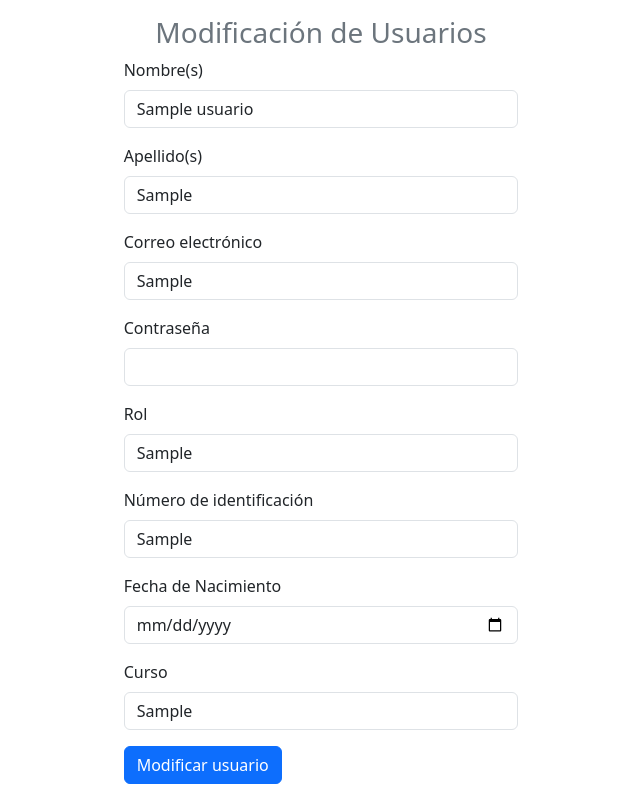
After one commit to Yaguma14/ProyectoSistemas, a PHP site: page /modificar_usuario.php?id=1 in a window 1280 px wide. The commit adds this page. Shown: the whole page, without its empty margins (319-959 px from the left). Run offline with PHP 8.4, Linux system fonts and the light colour scheme; tables that the repository leaves empty or names only in its code hold one stand-in row (values such as "Sample post"); data that the repository does not hold is empty.

Commit message:
Add files via upload

```diff
--- a/conexion.php
+++ b/conexion.php
@@ -1,13 +1,11 @@
 <?php
-$host = "localhost";
-$usuario = "root";
-$contraseña = "";
-$base_datos = "sistema_votaciones";  // Nombre de la base de datos
 
-$conexion = new mysqli($host, $usuario, $contraseña, $base_datos);
+$conexion = new mysqli("localhost","root","","sistema_votaciones");
 
-// Verificar si hay error de conexión
 if ($conexion->connect_error) {
     die("Conexión fallida: " . $conexion->connect_error);
 }
+
+$conexion->set_charset("utf8")
+
 ?>
--- /dev/null
+++ b/modificar_producto_boton.php
@@ -0,0 +1,30 @@
+<?php
+
+if (!empty($_POST["btnModificar"])){
+    if (!empty($_POST["nombre"]) and !empty($_POST["apellido"]) and !empty($_POST["correo"]) and !empty($_POST["contraseña"]) and !empty($_POST["rol"]) and !empty($_POST["numero_identificacion"]) and !empty($_POST["fecha_nacimiento"]) and !empty($_POST["curso"])) {
+
+    $id=$_POST["id"];
+    $nombre=$_POST["nombre"];
+    $apellido=$_POST["apellido"];
+    $correo=$_POST["correo"];
+    $contraseña=$_POST["contraseña"];
+    $rol=$_POST["rol"];
+    $numero_identificacion=$_POST["numero_identificacion"];
+    $fecha_nacimiento=$_POST["fecha_nacimiento"];
+    $curso=$_POST["curso"];
+
+    $sql=$conexion->query("update usuarios set nombre ='$nombre', apellido ='$apellido', correo = '$correo', contraseña = '$contraseña', rol = '$rol', numero_identificacion = '$numero_identificacion', fecha_nacimiento = '$fecha_nacimiento', curso = '$curso' where id = $id");
+
+    if ($sql==1) {
+        header("location:index.php");
+    } else {
+        echo "<div class='alert alert-danger'>Error al modificar producto.</div>";
+    }
+
+
+    }else {
+        echo "<div class='alert alert-warning'>Rellene los campos vacíos.</div>";
+    }
+}
+
+?>
--- /dev/null
+++ b/modificar_usuario.php
@@ -0,0 +1,68 @@
+<?php
+
+include "modelo/conexion.php";
+
+$id = $_GET["id"];
+
+$sql = $conexion->query(" select * from usuarios where id=$id ");
+
+?>
+<!DOCTYPE html>
+<html lang="en">
+
+<head>
+    <meta charset="UTF-8">
+    <meta name="viewport" content="width=device-width, initial-scale=1.0">
+    <title>Modificación de usuarios</title>
+    <link href="https://cdn.jsdelivr.net/npm/bootstrap@5.3.3/dist/css/bootstrap.min.css" rel="stylesheet" integrity="sha384-QWTKZyjpPEjISv5WaRU9OFeRpok6YctnYmDr5pNlyT2bRjXh0JMhjY6hW+ALEwIH" crossorigin="anonymous">
+</head>
+
+<body>
+    <form class="col-4 p-3 m-auto" method="POST">
+        <h3 class="text-center text-secondary">Modificación de Usuarios</h3>
+        <input type="hidden" name="id" value="<?= $_GET["id"]?>">
+        <?php
+        include "controlador/modificar_producto_boton.php";
+        while ($datos = $sql->fetch_object()) { ?>
+            <div class="mb-3">
+                <label for="exampleInputEmail1" class="form-label">Nombre(s)</label>
+                <input type="text" class="form-control" name="nombre" value="<?= $datos->nombre?>">
+            </div>
+            <div class="mb-3">
+                <label for="exampleInputPassword1" class="form-label">Apellido(s)</label>
+                <input type="text" class="form-control" name="apellido" value="<?= $datos->apellido?>">
+            </div>
+            <div class="mb-3">
+                <label for="exampleInputPassword1" class="form-label">Correo electrónico</label>
+                <input type="text" class="form-control" name="correo" value="<?= $datos->correo?>">
+            </div>
+            <div class="mb-3">
+                <label for="exampleInputPassword1" class="form-label">Contraseña</label>
+                <input type="text" class="form-control" name="contraseña" value="<?= $datos->contraseña?>">
+            </div>
+            <div class="mb-3">
+                <label for="exampleInputPassword1" class="form-label">Rol</label>
+                <input type="text" class="form-control" name="rol" value="<?= $datos->rol?>">
+            </div>
+            <div class="mb-3">
+                <label for="exampleInputPassword1" class="form-label">Número de identificación</label>
+                <input type="text" class="form-control" name="numero_identificacion" value="<?= $datos->numero_identificacion?>">
+            </div>
+            <div class="mb-3">
+                <label for="exampleInputPassword1" class="form-label">Fecha de Nacimiento</label>
+                <input type="date" class="form-control" name="fecha_nacimiento" value="<?= $datos->fecha_nacimiento?>">
+            </div>
+            <div class="mb-3">
+                <label for="exampleInputPassword1" class="form-label">Curso</label>
+                <input type="text" class="form-control" name="curso" value="<?= $datos->curso?>">
+            </div>
+        <?php }
+        ?>
+
+
+        <button type="submit" class="btn btn-primary" name="btnModificar" value="Ok">Modificar usuario</button>
+    </form>
+    <script src="https://cdn.jsdelivr.net/npm/bootstrap@5.3.3/dist/js/bootstrap.bundle.min.js" integrity="sha384-YvpcrYf0tY3lHB60NNkmXc5s9fDVZLESaAA55NDzOxhy9GkcIdslK1eN7N6jIeHz" crossorigin="anonymous"></script>
+</body>
+
+</html>
```
Also changed, not shown: eliminar_persona.php (added, +15 -0 lines), index.php (+101 -20 lines), registro_usuario.php (added, +29 -0 lines).
